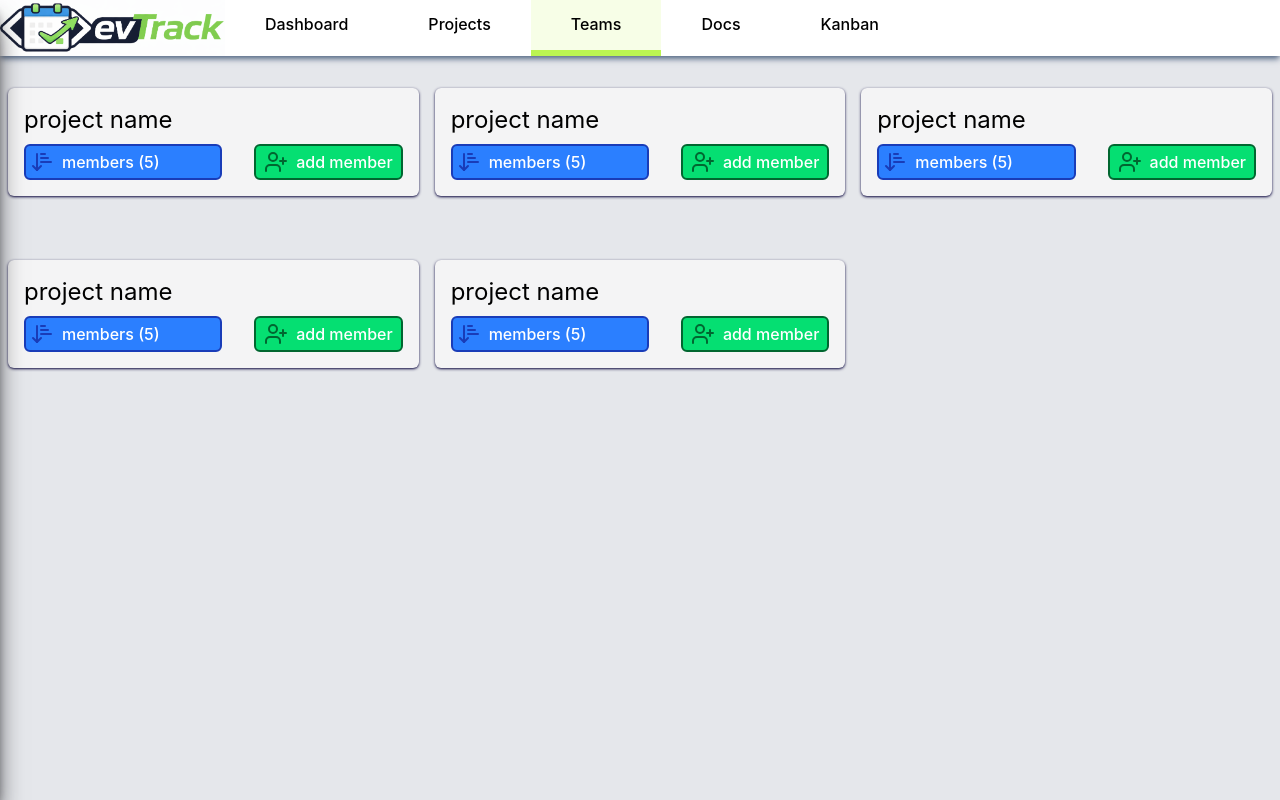
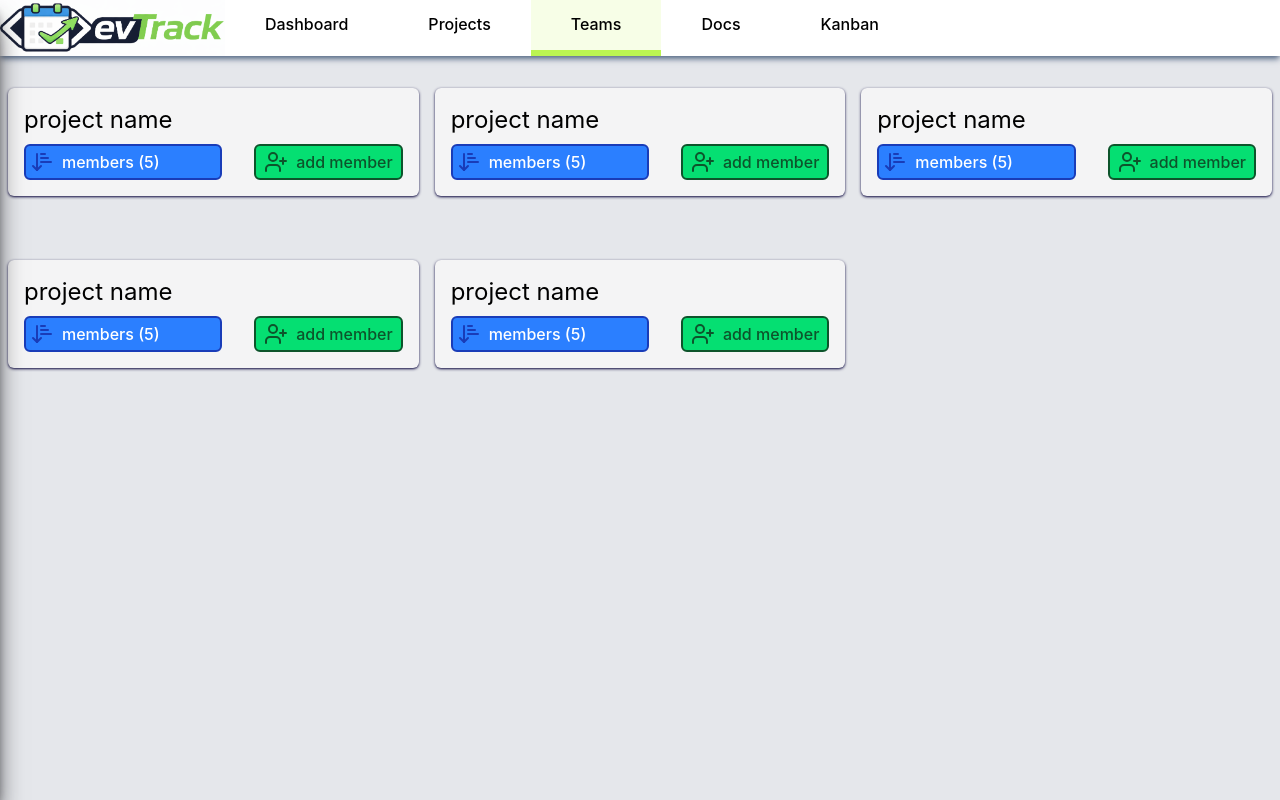
Before and after one commit to BrionesAngel/DevTrack-project-manager, a Vue app in the folder frontend/: page /teams in a window 1280 px wide. Built offline with nearby package versions, Linux system fonts and the light colour scheme.

Commit message:
colors changed at TeamsProjectsCard

```diff
--- a/frontend/src/features/teams/components/TeamsProjectsCard.vue
+++ b/frontend/src/features/teams/components/TeamsProjectsCard.vue
@@ -10,9 +10,9 @@
         <span class="text-white">members (5)</span>
       </button>
       <button
-        class="flex flex-row justify-center items-center gap-2 border-2 px-2 rounded-md text-green-800 bg-green-400 hover:text-green-400 hover:bg-green-800">
+        class="flex flex-row justify-center items-center gap-2 border-2 px-2 rounded-md text-green-900 bg-green-400 hover:text-green-400 hover:bg-green-900">
         <user-plus-icon></user-plus-icon>
-        <span class="text-white">add member</span>
+        <span>add member</span>
       </button>
     </div>
     <transition name="slide">
@@ -21,9 +21,9 @@
           <li v-for="i in 5" :key="i" class="flex justify-between items-center border-b p-1">
             name: name {{ i }}
             <button
-              class="flex flex-row font-medium items-center border-2 px-2 gap-2 rounded-md bg-red-400 hover:bg-red-800 text-red-900 hover:text-red-400">
+              class="flex flex-row font-medium items-center border-2 px-2 gap-2 rounded-md bg-red-300 hover:bg-red-900 text-red-900 hover:text-red-300">
               <user-x-icon></user-x-icon>
-              <span class="text-white">delete member</span>
+              <span>delete member</span>
             </button>
           </li>
         </ul>
```
